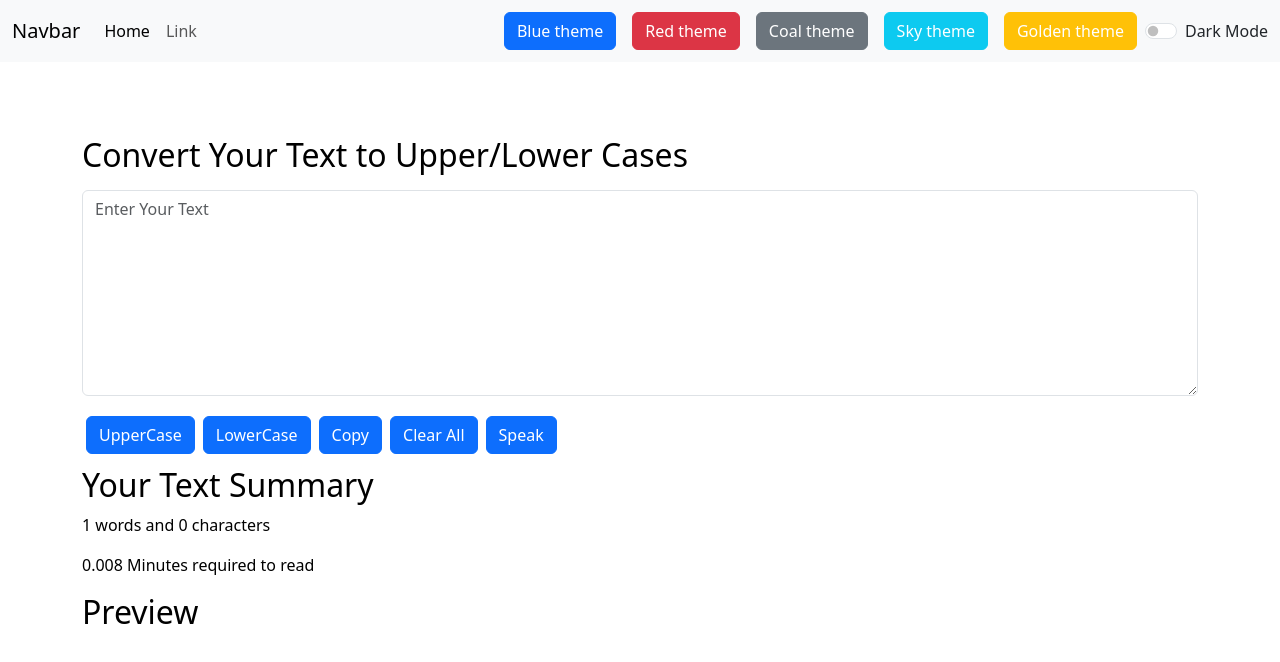
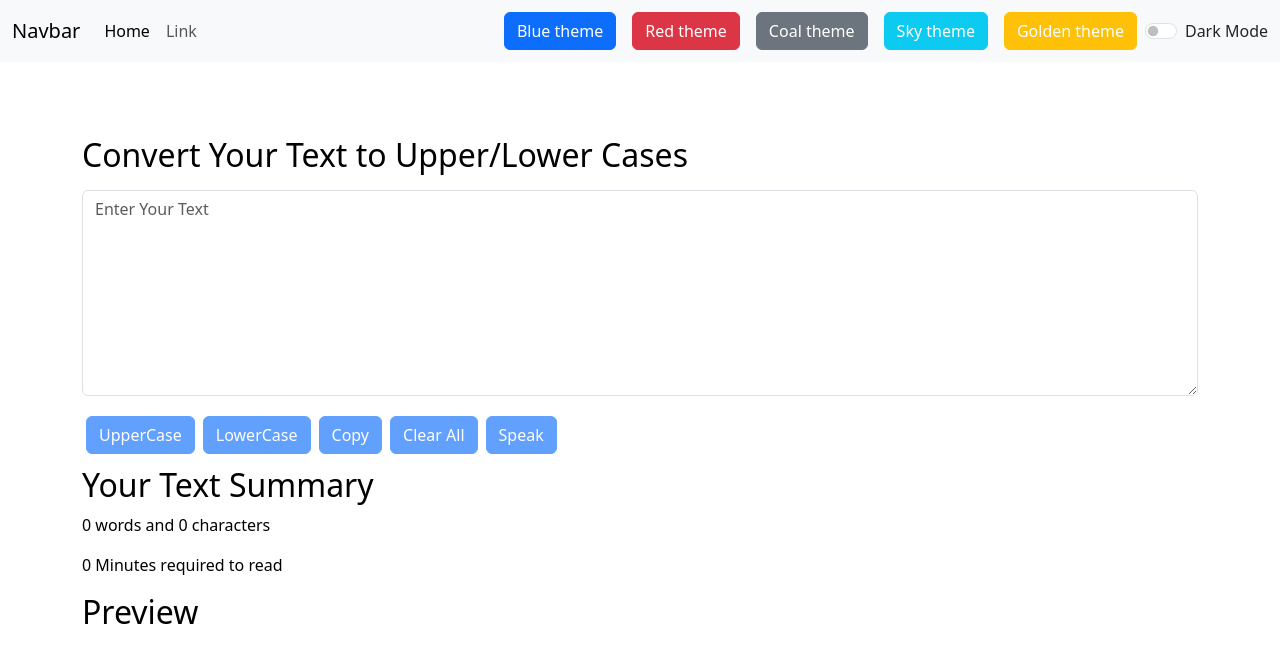
Before and after one commit to PratyushM77/Myapp, a React (Create React App) app in the folder my-app/: page / in a window 1280 px wide. Shown: the top 662 px of the page. Built offline with nearby package versions, Linux system fonts and the light colour scheme.

Commit message:
Update Bingoform.js

```diff
--- a/my-app/src/Bingoform.js
+++ b/my-app/src/Bingoform.js
@@ -1,4 +1,5 @@
 import React, { useState } from "react";
+// import SpeechRecognition,{useSpeechRecognition} from 'react-speech-recognition';
 
 function Bingoform(props) {
   const [text, Settext] = useState("");
@@ -42,8 +43,6 @@ function Bingoform(props) {
     msg.text = text;
     window.speechSynthesis.speak(msg);
 
-      props.showAlert("Text to Speech" , "Success")
-
   };
 
 
@@ -82,7 +81,7 @@ function Bingoform(props) {
           <textarea
             style={{
               color: props.mode === "dark" ? "white" : "#042743",
-              backgroundColor: props.mode === "dark" ? "grey" : "white"
+              backgroundColor: props.mode === "dark" ? "#13466e" : "white"
             }}
             value={text}
             onChange={handleOnchange}
@@ -93,21 +92,21 @@ function Bingoform(props) {
           ></textarea>
         </div>
 
-        <button
+        <button disabled={text.length===0}
           type="button"
           onClick={handleUpClick}
           className="btn btn-primary mx-1  my-1"
         >
           UpperCase
         </button>
-        <button
+        <button disabled={text.length===0}
           type="button"
           onClick={handleLoClick}
           className="btn btn-primary mx-1 my-1"
         >
           LowerCase
         </button>
-        <button
+        <button disabled={text.length===0}
           type="button"
           onClick={CopyAll}
           className="btn btn-primary mx-1 my-1"
@@ -115,16 +114,20 @@ function Bingoform(props) {
         >
           Copy
         </button>
-        <button
+        <button disabled={text.length===0}
           type="button"
           onClick={ClearAll}
           className="btn btn-primary mx-1 my-1"
         >
           Clear All
         </button>
-        <button type="button" onClick={Speak} className="btn btn-primary mx-1 my-1">
+        <button disabled={text.length===0} type="button" onClick={Speak} className="btn btn-primary mx-1 my-1">
           Speak
         </button>
+
+
+
+
         {/* <button type="button" onClick={toggleStyle} className="btn btn-primary my-1 mx-1">{btntext}</button> */}
         <div
           style={{
@@ -135,10 +138,10 @@ function Bingoform(props) {
 
           <p style={{ color: props.textColor }}>
             {" "}
-            {text.split(" ").length} words and {text.length} characters
+            {text.split(" ").filter((element)=>{ return element.length!== 0}).length} words and {text.length} characters
           </p>
           <p style={{ color: props.textColor }}>
-            {0.008 * text.split(" ").length.toFixed(2)} Minutes required to read
+            {0.008 * text.split(" ").filter((element)=>{ return element.length!== 0}).length.toFixed(2)} Minutes required to read
           </p>
           <h2 style={{ color: props.textColor }} className="Heading my-3">Preview</h2>
           <h5 style={{ color: props.textColor }} className=" paragraph px-1 py-1">{text}</h5>
```
